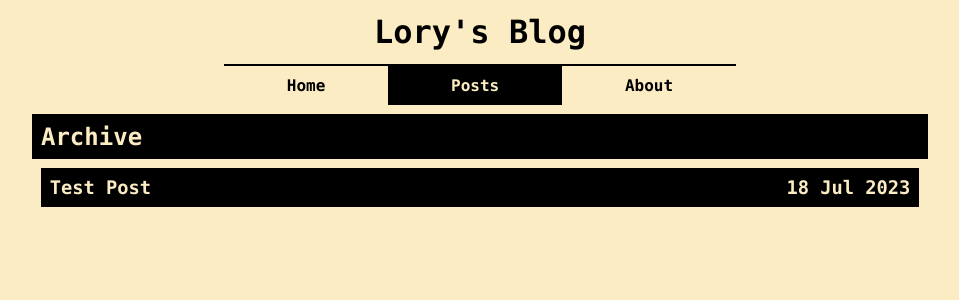
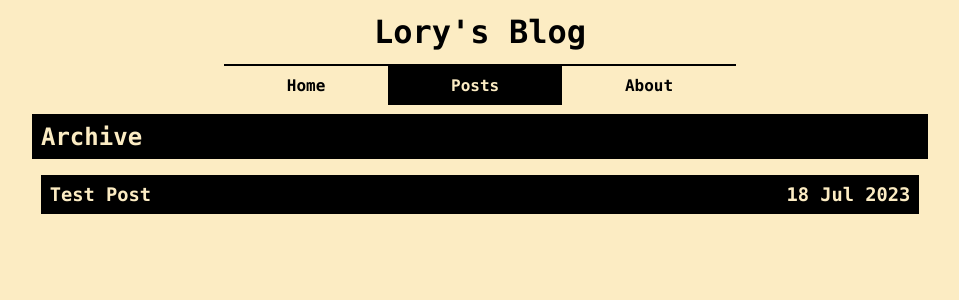
Before and after one commit to Lory9811/lory9811.github.io, a Jekyll site: the page built from posts.html, in a window 1280 px wide. Shown: the top 300 px of the page, without its empty margins (160-1119 px from the left). Built offline with Jekyll 4.4.1, drawn with Linux system fonts in a browser that asks for light colours.

Commit message:
Fixed incorrect spacing in posts archive

```diff
--- a/_sass/page.scss
+++ b/_sass/page.scss
@@ -10,8 +10,7 @@
 }
 
 .posts-archive {
-  padding: 0 0;
-  margin: 1%;
+  padding: 0 1%;
   list-style: none;
 }
 
```
